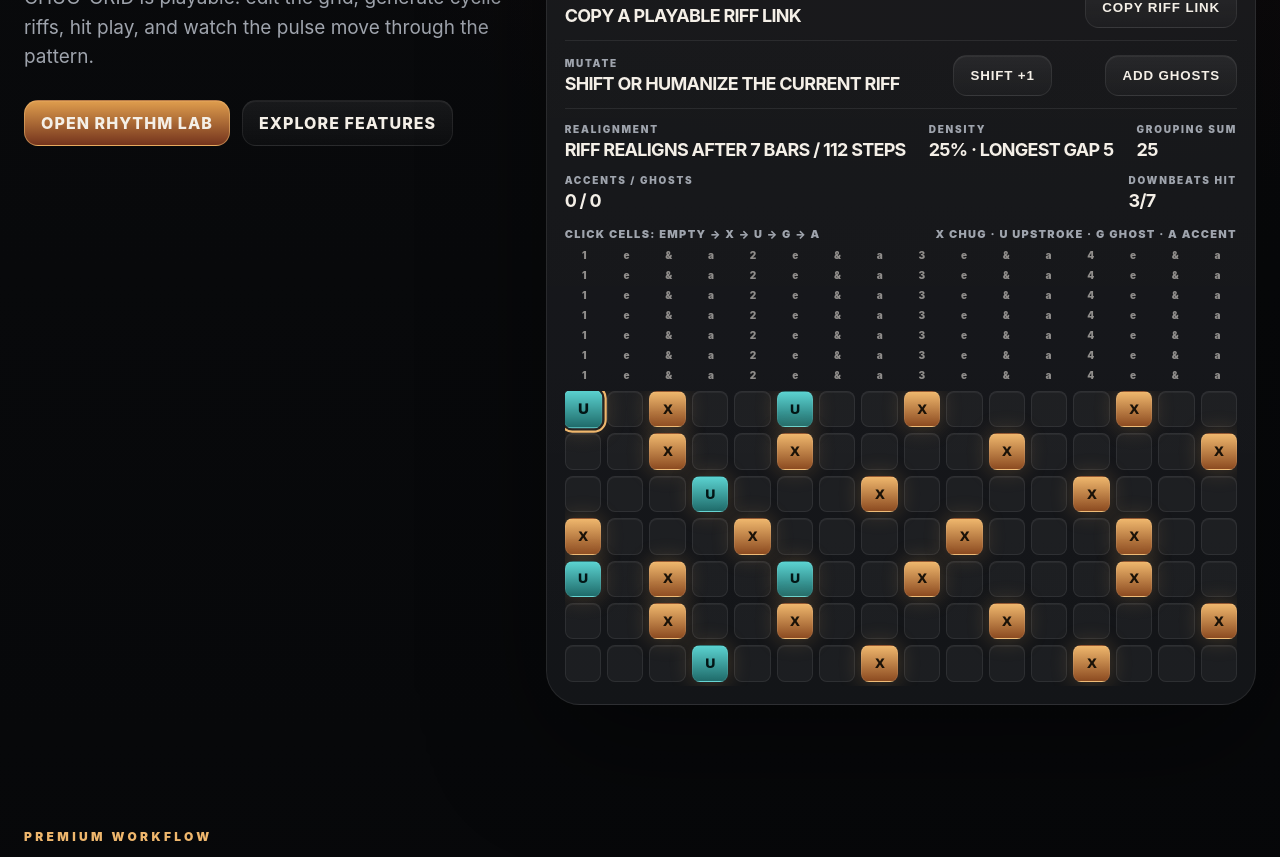
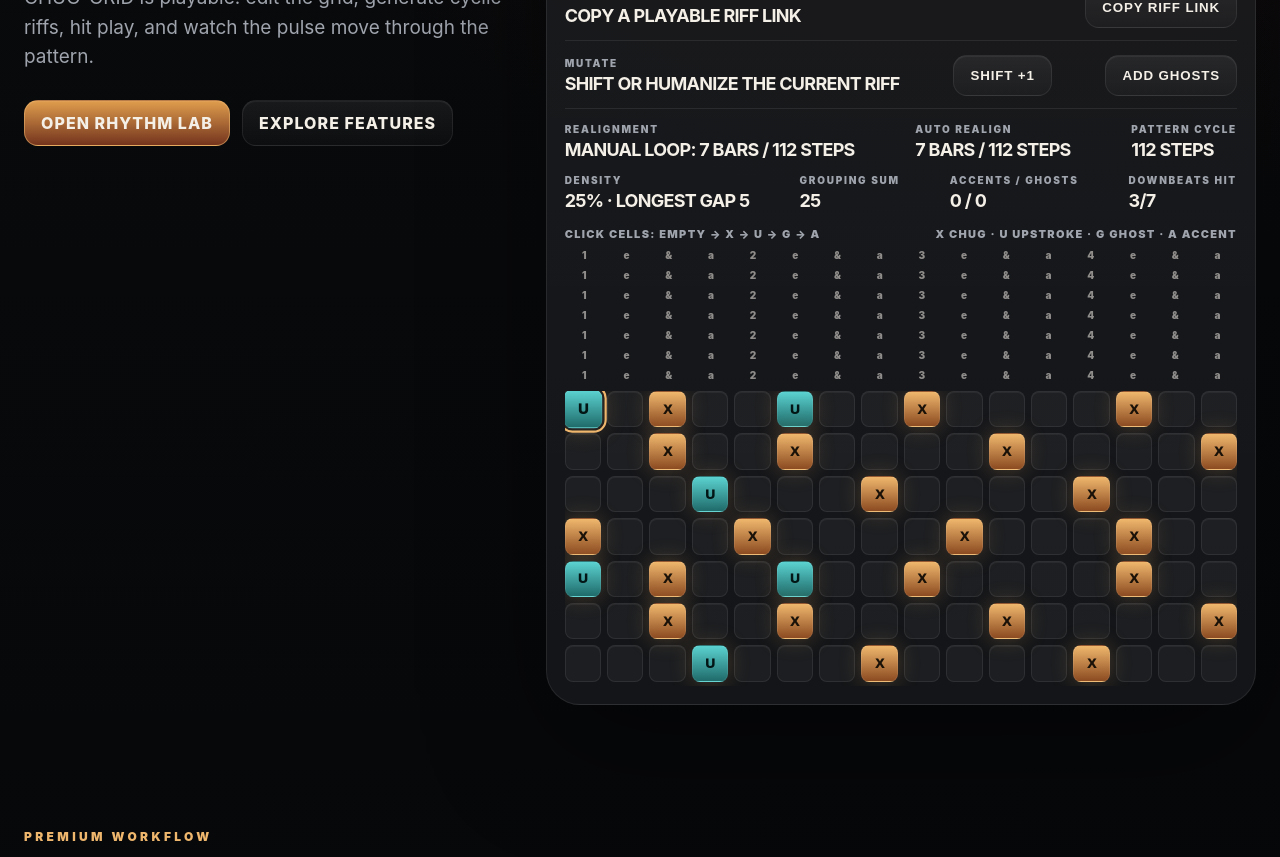
Before and after one commit to Madeo985/CHUG-GRID-PRO, a Next.js app: page / in a window 1280 px wide. Shown: the part 1120-1977 px from the top of the page. Built offline with nearby package versions, Linux system fonts and the light colour scheme.

Commit message:
feat: add auto realignment analysis

```diff
--- a/app/page.tsx
+++ b/app/page.tsx
@@ -78,7 +78,39 @@ function makeGroupedPattern(groups: number[], loopLength: number, barSteps: numb
 
   return next;
 }
+function gcd(a: number, b: number): number {
+  return b === 0 ? Math.abs(a) : gcd(b, a % b);
+}
 
+function lcm(a: number, b: number): number {
+  if (!a || !b) return 0;
+  return Math.abs(a * b) / gcd(a, b);
+}
+
+function findPatternCycle(steps: Step[]): number {
+  const hits = steps
+    .map((value, index) => value ? index : -1)
+    .filter((index) => index >= 0);
+
+  if (hits.length < 2) return steps.length;
+
+  const gaps = hits.map((hit, index) => {
+    const nextHit = hits[(index + 1) % hits.length] ?? hit;
+    return (nextHit - hit + steps.length) % steps.length || steps.length;
+  });
+
+  const first = gaps.join(",");
+  for (let size = 1; size <= Math.ceil(gaps.length / 2); size++) {
+    if (gaps.length % size !== 0) continue;
+    const chunk = gaps.slice(0, size).join(",");
+    const repeated = Array.from({ length: gaps.length / size }, () => chunk).join(",");
+    if (repeated === first) {
+      return gaps.slice(0, size).reduce((sum, value) => sum + value, 0);
+    }
+  }
+
+  return steps.length;
+}
 function parseSequence(input: string): number[] {
   return input
     .split(/[\s,;.-]+/)
@@ -250,6 +282,9 @@ export default function Page() {
   const accentCount = loopSteps.filter((value) => value === "A").length;
   const ghostCount = loopSteps.filter((value) => value === "G").length;
   const downbeatHits = loopSteps.filter((value, index) => value && index % barSteps === 0).length;
+      const patternCycle = findPatternCycle(loopSteps);
+  const autoRealignSteps = lcm(patternCycle, barSteps);
+  const autoRealignBars = autoRealignSteps / barSteps;
 
   return {
     density: Math.round((activeCount / Math.max(loopLength, 1)) * 100),
@@ -257,7 +292,10 @@ export default function Page() {
     groupingSum,
     accentCount,
     ghostCount,
-    downbeatHits
+downbeatHits,
+patternCycle,
+autoRealignSteps,
+autoRealignBars
   };
 }, [activeCount, barSteps, loopLength, loopSteps, sequenceInput]);
 
@@ -595,7 +633,15 @@ function addGhostNotes() {
                     <div className="controlDock">
             <div>
               <label>Realignment</label>
-              <b>Riff realigns after {safeTargetBars} bars / {loopLength} steps</b>
+              <b>Manual loop: {safeTargetBars} bars / {loopLength} steps</b>
+            </div>
+                                  <div>
+              <label>Auto realign</label>
+              <b>{riffAnalysis.autoRealignBars} bars / {riffAnalysis.autoRealignSteps} steps</b>
+            </div>
+            <div>
+              <label>Pattern cycle</label>
+              <b>{riffAnalysis.patternCycle} steps</b>
             </div>
             <div>
               <label>Density</label>
```
